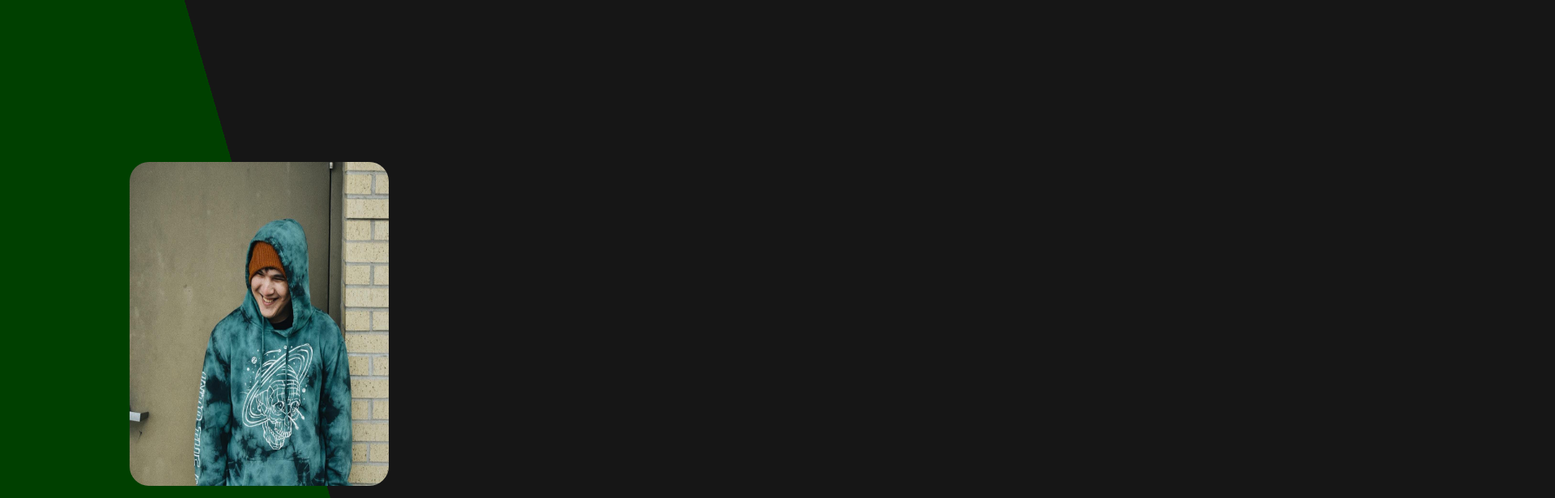
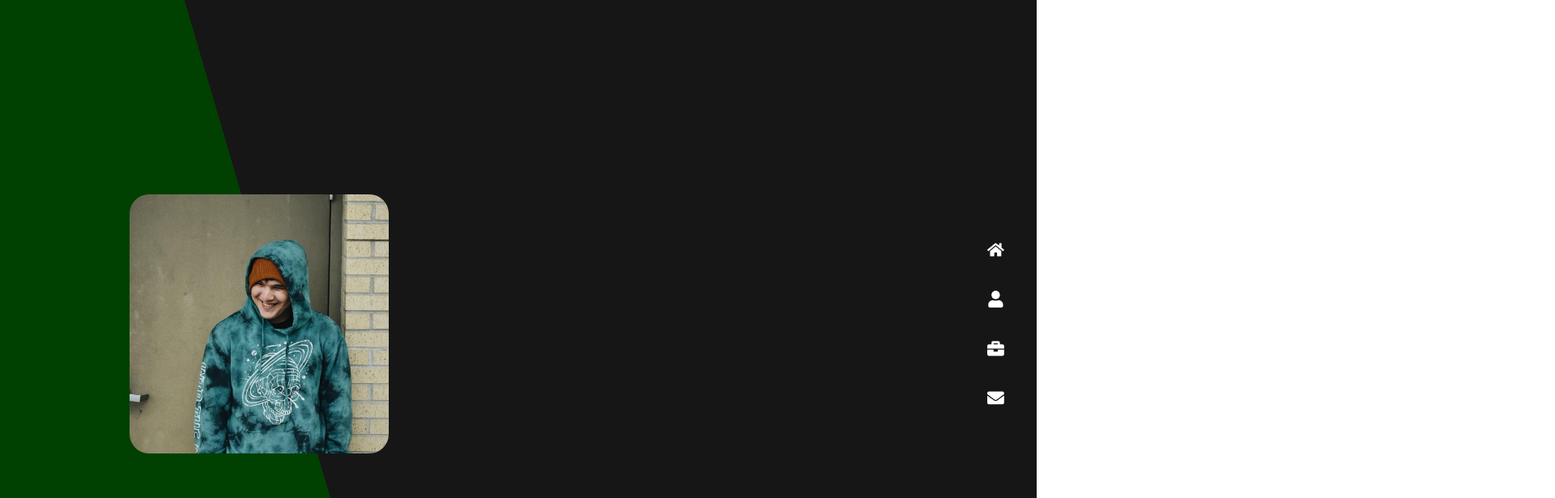
Before and after one commit to owlsCloud/GerardoGarza, a React (Create React App) app: page / in a window 1280 px wide. Shown: the top 615 px of the page at 81% size, 1920 px wide, since content can reach past the window. Built offline with nearby package versions, Linux system fonts and the light colour scheme.

Commit message:
added vertical nav

```diff
--- a/package.json
+++ b/package.json
@@ -8,6 +8,7 @@
     "@testing-library/user-event": "^13.5.0",
     "react": "^18.2.0",
     "react-dom": "^18.2.0",
+    "react-icons": "^4.7.1",
     "react-scripts": "5.0.1",
     "tailwind-scrollbar-hide": "^1.1.7",
     "web-vitals": "^2.1.4"
--- a/src/App.js
+++ b/src/App.js
@@ -1,8 +1,9 @@
 import MainPage from "./components/MainPage";
-
+import Navbar from "./components/Navbar";
 function App() {
   return (
     <div className="scrollbar-hide">
+      <Navbar />
       <MainPage />
     </div>
   );
--- a/src/components/MainPage.js
+++ b/src/components/MainPage.js
@@ -2,9 +2,9 @@ import React from "react";
 import me from "../assets/me.jpg";
 function MainPage() {
   return (
-    <div className="flex">
-      <div className="flex justify-center w-1/2 h-full">
-        <img src={me} alt="me" className="my-auto rounded-3xl w-1/2 h-1/2" />
+    <div className="flex h-full w-full">
+      <div className="flex justify-center w-1/2 h-screen">
+        <img src={me} alt="me" className="my-auto rounded-3xl w-1/2 " />
       </div>
       <div className="w-1/2">
         <h1></h1>
--- /dev/null
+++ b/src/components/Navbar.js
@@ -0,0 +1,32 @@
+import React from "react";
+import { FaBriefcase, FaEnvelope, FaHome, FaUser } from "react-icons/fa";
+function Navbar() {
+  return (
+    <nav className="fixed right-0 h-screen flex ">
+      <ul className="m-auto">
+        <li className="m-10">
+          <a href="#a">
+            <FaHome size={"1.3em"} color={"#ffffff"} />
+          </a>
+        </li>
+        <li className="m-10">
+          <a href="#a">
+            <FaUser size={"1.3em"} color={"#ffffff"} />
+          </a>
+        </li>
+        <li className="m-10">
+          <a href="#a">
+            <FaBriefcase size={"1.3em"} color={"#ffffff"} />
+          </a>
+        </li>
+        <li className="m-10">
+          <a href="#a">
+            <FaEnvelope size={"1.3em"} color={"#ffffff"} />
+          </a>
+        </li>
+      </ul>
+    </nav>
+  );
+}
+
+export default Navbar;
--- a/src/index.css
+++ b/src/index.css
@@ -4,8 +4,7 @@
 
 * {
   margin: 0;
-  height: 100vh;
-  width: 100vw;
+  padding: 0;
   -ms-overflow-style: none; /* IE and Edge */
   scrollbar-width: none; /* Firefox */
 }
```
Also changed, not shown: 1 other file (tests, documents, lock files or other folders).
